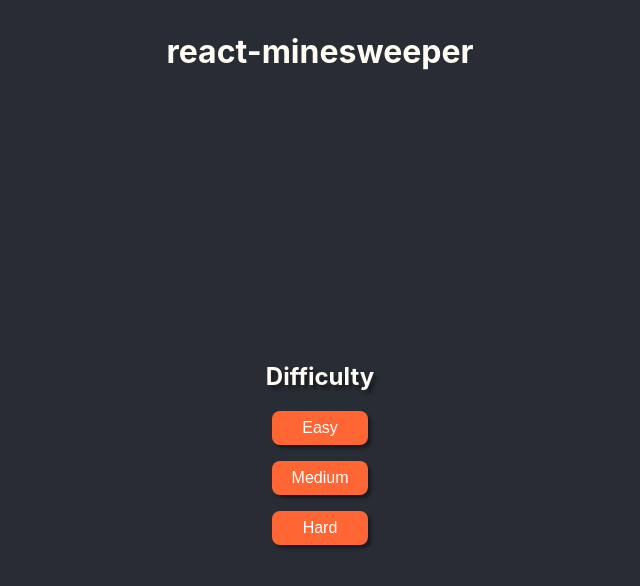
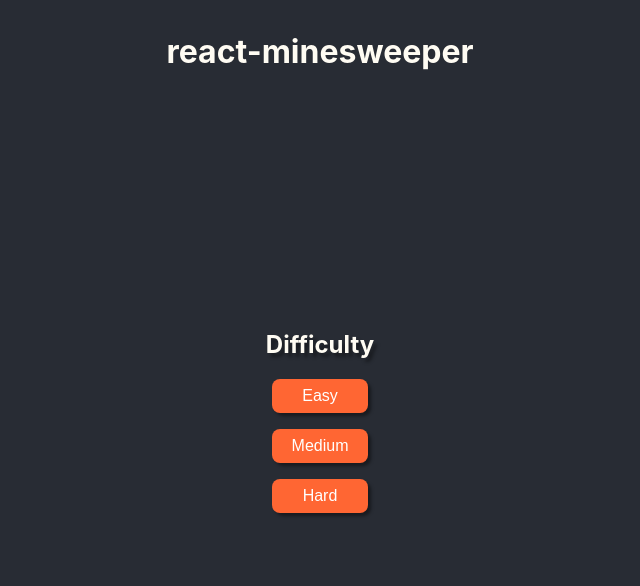
Before and after one commit to unpollito/FairMinesweeper, a React (Create React App) app: page / in a window 1280 px wide. Shown: the top 586 px of the page, without its empty margins (320-960 px from the left). Built offline with nearby package versions, Linux system fonts and the light colour scheme.

Commit message:
Nicer menu margin

```diff
--- a/src/Minesweeper.css
+++ b/src/Minesweeper.css
@@ -27,6 +27,7 @@
     flex-direction: column;
     align-items: center;
     justify-content: center;
+    margin-bottom: 4em;
 }
 
 .minesweeper__game__menu__title {
```
